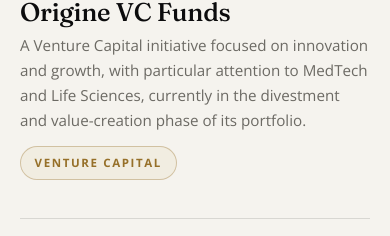
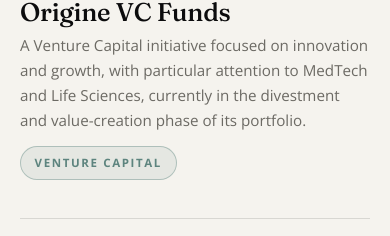
Before and after one commit to darscott98/originesgr, a Next.js app: page /en in a window 390 px wide. Shown: the part 5407-5643 px from the top of the page. Built offline with nearby package versions, Linux system fonts and the light colour scheme.

Commit message:
feat: enhance fund category display with dynamic styling for exit funds

```diff
--- a/sections/Fondi.jsx
+++ b/sections/Fondi.jsx
@@ -32,7 +32,7 @@
                 <h3>{fund.title}</h3>
                 <p>{fund.body}</p>
               </div>
-              <span className="fund-cat">{fund.cat}</span>
+              <span className={`fund-cat ${fundTags[i]}`}>{fund.cat}</span>
             </div>
           ))}
         </div>
--- a/styles/globals.css
+++ b/styles/globals.css
@@ -522,6 +522,8 @@
   /* render the category as a distinct pill badge once the row stacks */
   .fund-cat{justify-self:start;text-align:left;align-self:start;display:inline-block;padding:.4rem .85rem;border:1px solid rgba(150,112,41,.35);border-radius:999px;color:var(--gold-d);background:rgba(201,161,78,.08);letter-spacing:.14em;white-space:normal}
   .dark .fund-cat{color:var(--gold-l);border-color:rgba(226,192,116,.35);background:rgba(226,192,116,.08)}
+  /* exit funds (e.g. Venture Capital) match the divestment state colour */
+  .fund-cat.exit,.dark .fund-cat.exit{color:#5d847e;border-color:rgba(93,132,126,.4);background:rgba(93,132,126,.1)}
   .approach{grid-template-columns:1fr}
   .approach .ap{border-right:0;padding:1.4rem 0 0}
   .approach .ap:last-child{padding-left:0}
```
